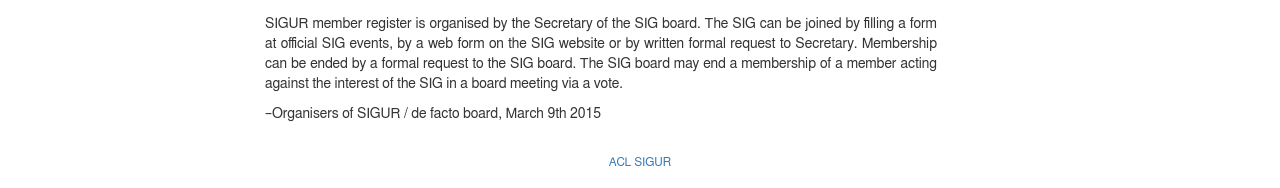
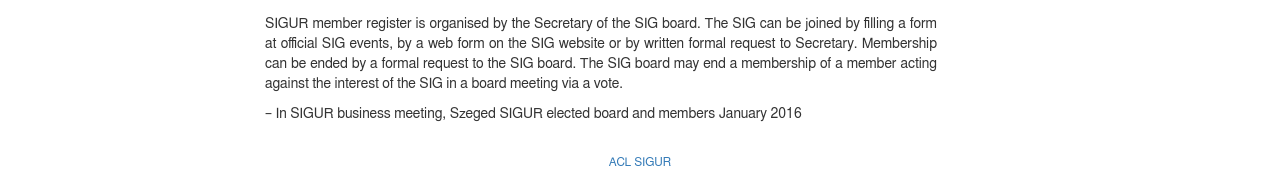
Before and after one commit to acl-sigur/acl-sigur.github.io, a Jekyll site: the page built from sigur-constitution.markdown, in a window 1280 px wide. Shown: the part 1929-2117 px from the top of the page. Built offline with Jekyll 4.4.1, drawn with Linux system fonts in a browser that asks for light colours.

Commit message:
constitution signoff

```diff
--- a/sigur-constitution.markdown
+++ b/sigur-constitution.markdown
@@ -123,5 +123,7 @@ written formal request to Secretary. Membership can be ended
 by a formal request to the SIG board. The SIG board may end a membership of a member
 acting against the interest of the SIG in a board meeting via a vote.
 
---Organisers of SIGUR / de facto board,
-March 9th 2015
+--
+In SIGUR business meeting, Szeged
+SIGUR elected board and members
+January 2016
```
